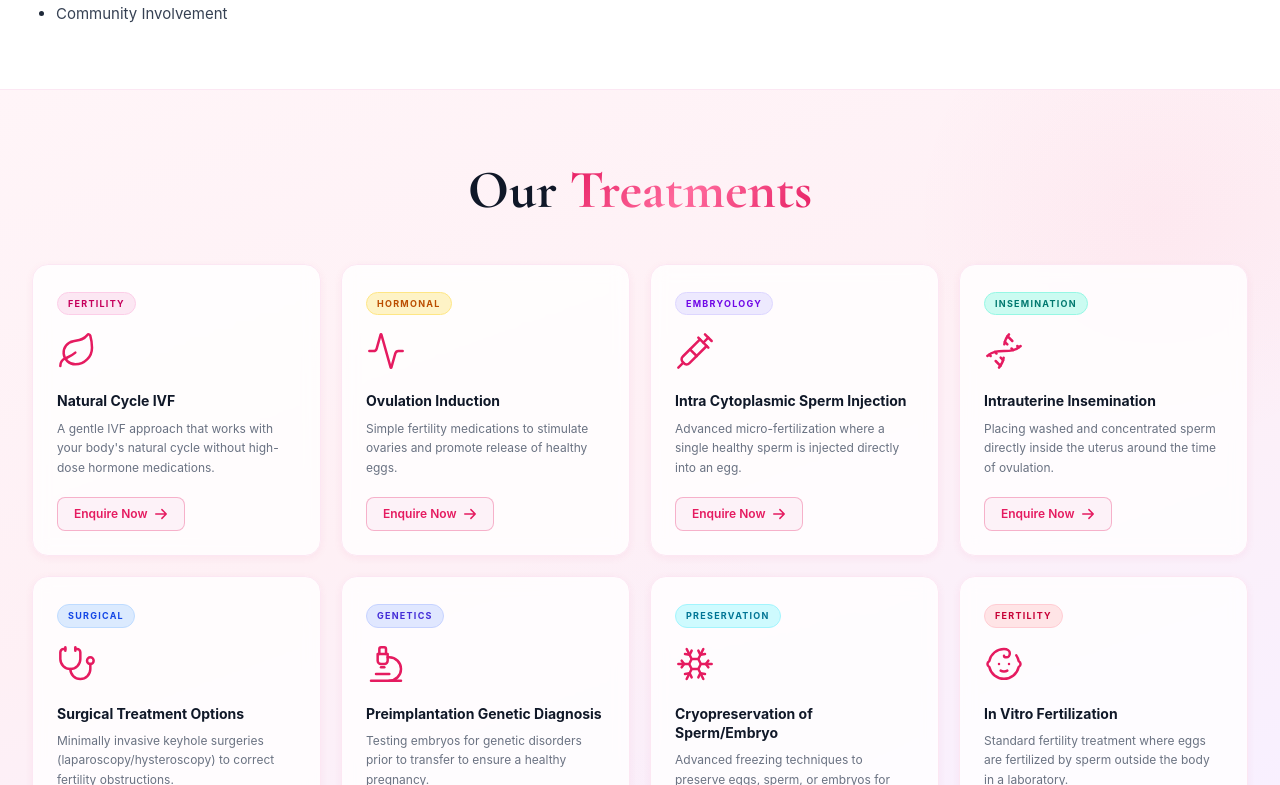
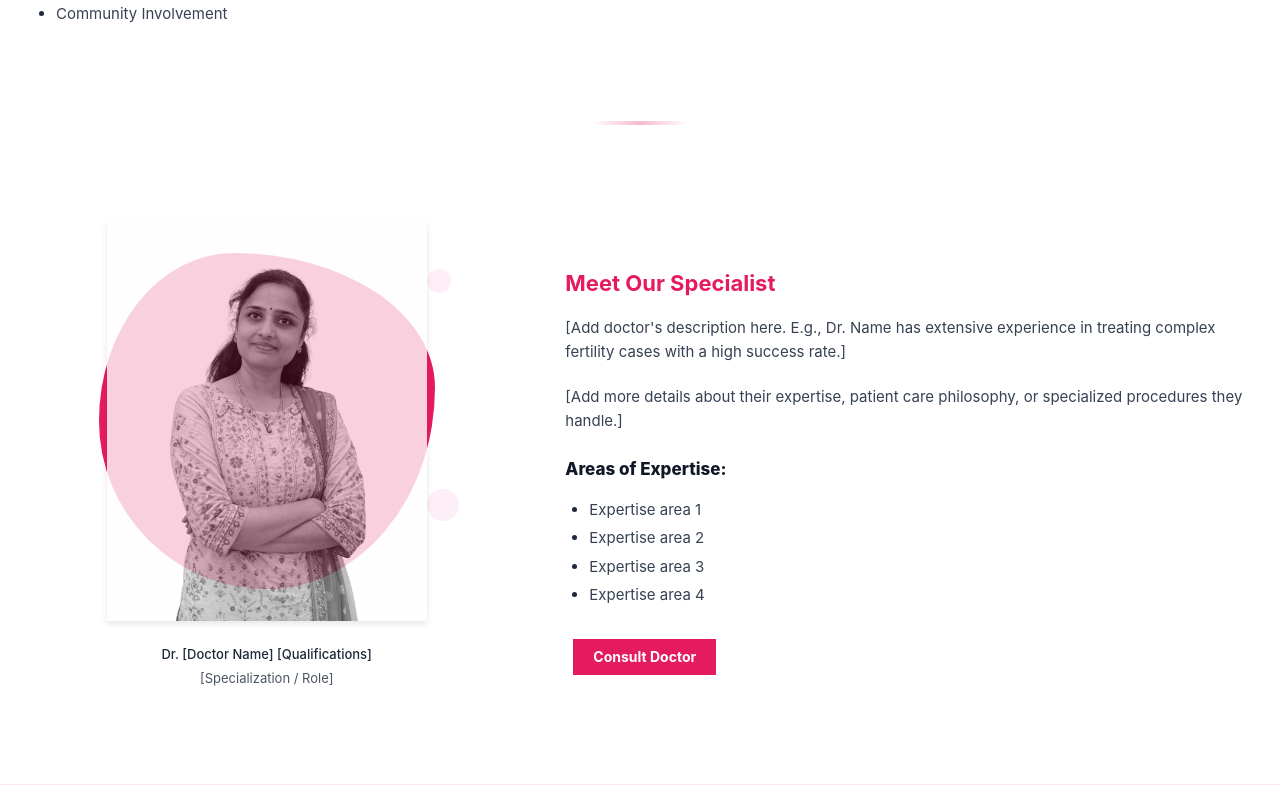
Before and after one commit to yakash4658r/Clinic, a React (Vite) app: page / in a window 1280 px wide. Shown: the part 1835-2620 px from the top of the page. Built offline with nearby package versions, Linux system fonts and the light colour scheme.

Commit message:
Duplicate doctor section with placeholder for the second doctor

```diff
--- a/src/components/AboutFounder.tsx
+++ b/src/components/AboutFounder.tsx
@@ -128,7 +128,7 @@ export default function AboutFounder() {
           <hr className="border-gray-800 border-t mb-12" />
 
           {/* Main Content */}
-          <div className="grid lg:grid-cols-12 gap-10 lg:gap-16 items-center">
+          <div className="grid lg:grid-cols-12 gap-10 lg:gap-16 items-center mb-16 lg:mb-24">
 
             {/* Left Side */}
             <div className="lg:col-span-7">
@@ -219,6 +219,84 @@ export default function AboutFounder() {
                     <svg className="w-5 h-5" fill="none" stroke="currentColor" viewBox="0 0 24 24">
                       <path strokeLinecap="round" strokeLinejoin="round" strokeWidth={2} d="M5 15l7-7 7 7" />
                     </svg>
+                  </button>
+                </div>
+              </AnimatedSection>
+            </div>
+          </div>
+
+          {/* Divider */}
+          <div className="w-full flex justify-center mb-16 lg:mb-24">
+            <div className="w-24 h-1 bg-gradient-to-r from-transparent via-[#e51b60] to-transparent opacity-30 rounded-full" />
+          </div>
+
+          {/* Second Doctor */}
+          <div className="grid lg:grid-cols-12 gap-10 lg:gap-16 items-center">
+
+            {/* Left Side - Image */}
+            <div className="lg:col-span-5 order-2 lg:order-1">
+              <AnimatedSection direction="left" className="flex flex-col items-center">
+
+                {/* Image Container with Blob */}
+                <div className="relative w-full max-w-[400px] aspect-square mb-6 mx-auto">
+                  {/* Decorative circles */}
+                  <div className="absolute top-12 right-4 w-6 h-6 bg-pink-100 rounded-full opacity-70" />
+                  <div className="absolute bottom-1/4 right-2 w-8 h-8 bg-pink-100 rounded-full opacity-70" />
+
+                  {/* Pink Blob Shape */}
+                  <div
+                    className="absolute inset-8 bg-[#e51b60]"
+                    style={{ borderRadius: '40% 60% 50% 50% / 50% 40% 60% 50%' }}
+                  />
+
+                  {/* Image Placeholder */}
+                  <img
+                    src={founderImg}
+                    alt="Doctor 2"
+                    className="absolute inset-0 w-full h-full object-contain object-bottom z-10 drop-shadow-md grayscale opacity-80"
+                  />
+                </div>
+
+                {/* Doctor Info */}
+                <div className="text-center mb-8">
+                  <p className="text-gray-800 font-medium text-[13px] mb-1">
+                    Dr. [Doctor Name] [Qualifications]
+                  </p>
+                  <p className="text-gray-600 text-[13px]">
+                    [Specialization / Role]
+                  </p>
+                </div>
+              </AnimatedSection>
+            </div>
+
+            {/* Right Side - Text */}
+            <div className="lg:col-span-7 order-1 lg:order-2">
+              <AnimatedSection direction="right">
+                <h3 className="font-bold text-[22px] text-[#e51b60] mb-4">Meet Our Specialist</h3>
+
+                <div className="space-y-5 text-gray-700 text-[15px] leading-relaxed mb-6">
+                  <p>
+                    [Add doctor's description here. E.g., Dr. Name has extensive experience in treating complex fertility cases with a high success rate.]
+                  </p>
+                  <p>
+                    [Add more details about their expertise, patient care philosophy, or specialized procedures they handle.]
+                  </p>
+                </div>
+
+                <h4 className="font-extrabold text-gray-900 text-[17px] mb-4">
+                  Areas of Expertise:
+                </h4>
+                <ul className="list-disc pl-6 space-y-1.5 text-gray-700 text-[15px] marker:text-gray-800 mb-8">
+                  <li>Expertise area 1</li>
+                  <li>Expertise area 2</li>
+                  <li>Expertise area 3</li>
+                  <li>Expertise area 4</li>
+                </ul>
+
+                {/* Action Buttons */}
+                <div className="flex items-center gap-3 w-full lg:justify-start px-2 flex-wrap">
+                  <button onClick={scrollToForm} className="bg-[#e51b60] text-white px-5 py-2 text-sm font-bold hover:bg-[#c91552] transition-colors">
+                    Consult Doctor
                   </button>
                 </div>
               </AnimatedSection>
```
